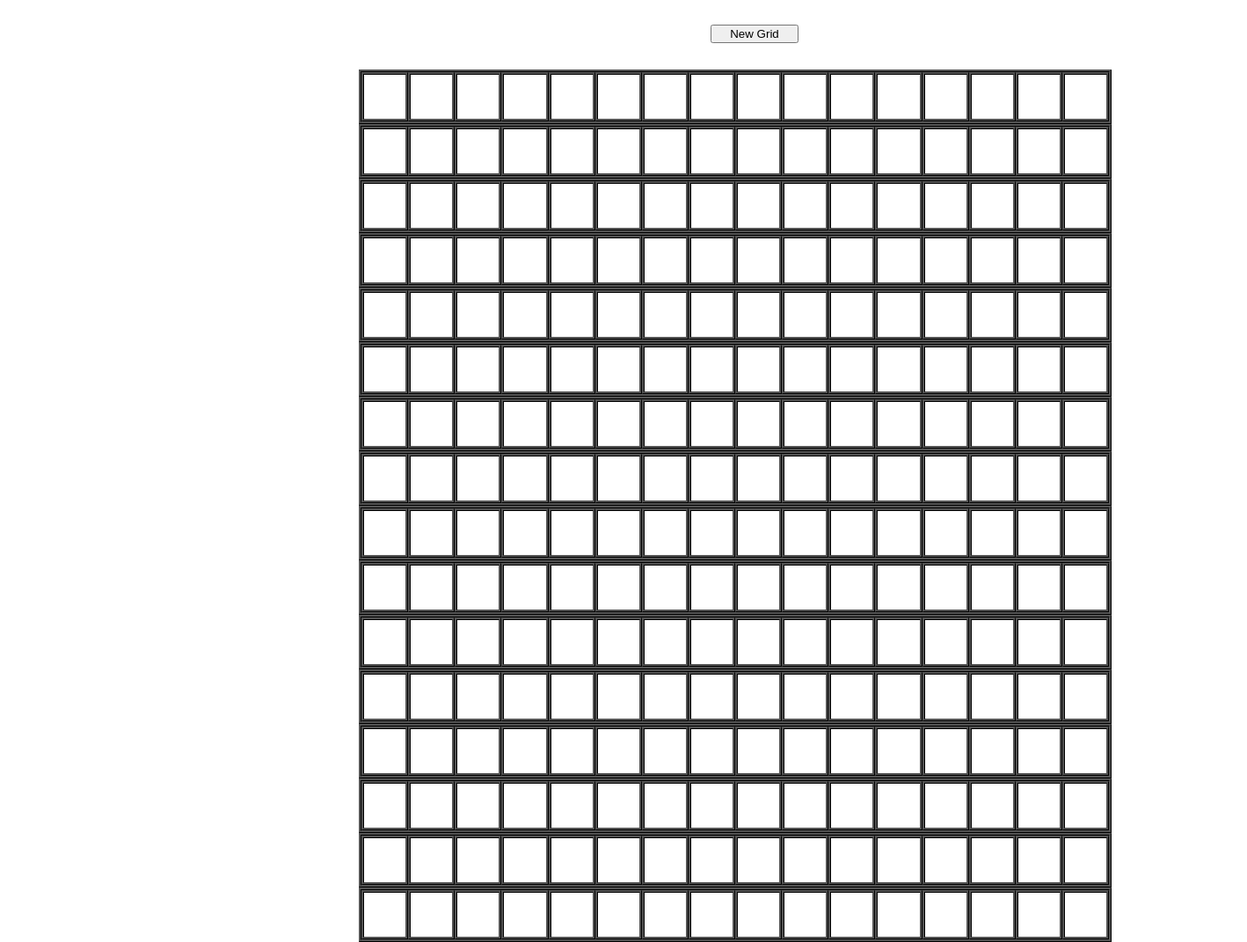
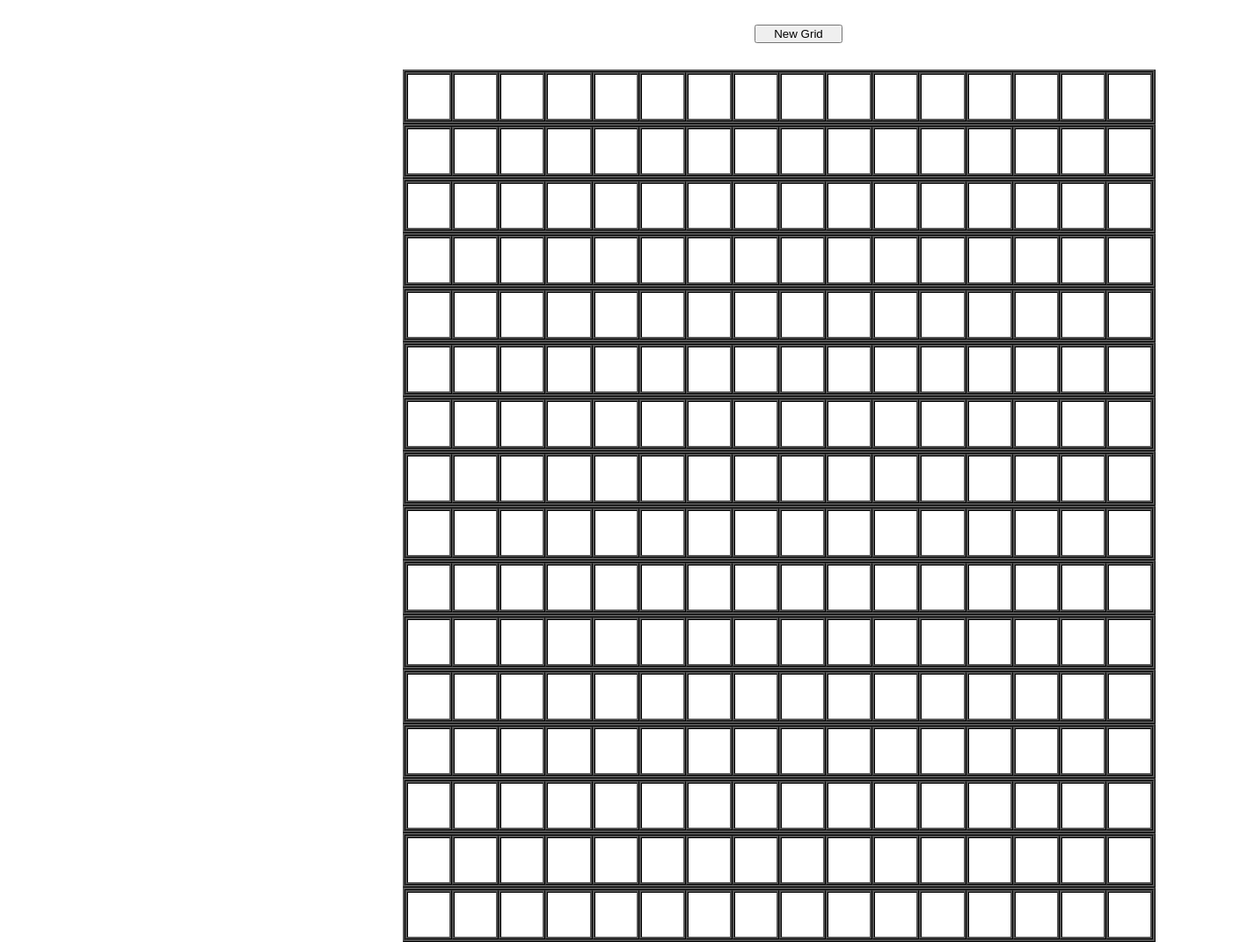
Before and after one commit to vladbranduse/etch-a-sketch, a plain HTML site: page index.html in a window 1280 px wide. Shown: the whole page at 88% size, 1418 px wide, since content can reach past the window. Drawn offline with Linux system fonts and the light colour scheme.

Commit message:
Shifting to center

```diff
--- a/styles.css
+++ b/styles.css
@@ -1,6 +1,6 @@
 #container {
     position: relative;
-    left: 400px;
+    left: 450px;
     top: 50px;
     width: 960px;
     height: 960px;
@@ -9,6 +9,6 @@
 #newGrid {
     position: relative;
     top: 20px;
-    left: 800px;
+    left: 850px;
     width: 100px;
 }
```
